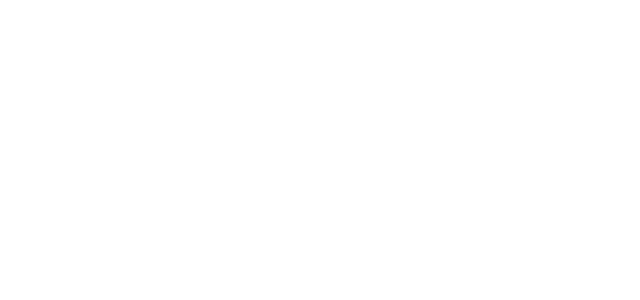
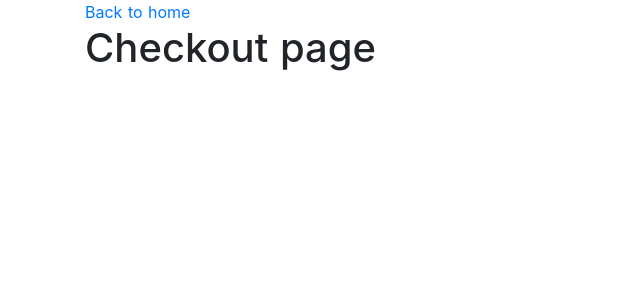
Before and after one commit to pidubiel/nuxt, a Nuxt app: page /checkout in a window 1280 px wide. Before the commit this address had no page. Shown: the top 300 px of the page, without its empty margins (0-640 px from the left). Built offline with nearby package versions, Linux system fonts and the light colour scheme.

Commit message:
Remove about page

```diff
--- a/components/Header.vue
+++ b/components/Header.vue
@@ -8,7 +8,7 @@
         <nuxt-link to="/products">Products</nuxt-link>
       </li>
       <li>
-        <nuxt-link to="/about">About</nuxt-link>
+        <nuxt-link to="/checkout">Checkout</nuxt-link>
       </li>
     </ul>
   </header>
--- a/layouts/default.vue
+++ b/layouts/default.vue
@@ -1,13 +1,13 @@
 <template>
-  <div>
+  <div class="container">
     <nuxt />
   </div>
 </template>
 
 <style>
 html {
-  font-family: 'Source Sans Pro', -apple-system, BlinkMacSystemFont, 'Segoe UI',
-    Roboto, 'Helvetica Neue', Arial, sans-serif;
+  font-family: "Source Sans Pro", -apple-system, BlinkMacSystemFont, "Segoe UI",
+    Roboto, "Helvetica Neue", Arial, sans-serif;
   font-size: 16px;
   word-spacing: 1px;
   -ms-text-size-adjust: 100%;
--- a/pages/about.vue
+++ b/pages/checkout/index.vue
@@ -1,6 +1,7 @@
 <template>
   <div>
-    <h1>About page</h1>
+    <nuxt-link to="/">Back to home</nuxt-link>
+    <h1>Checkout page</h1>
   </div>
 </template>
 
@@ -8,7 +9,7 @@
 export default {
   head() {
     return {
-      title: "About page",
+      title: "Checkout",
       meta: [
         {
           hid: "description",
```
